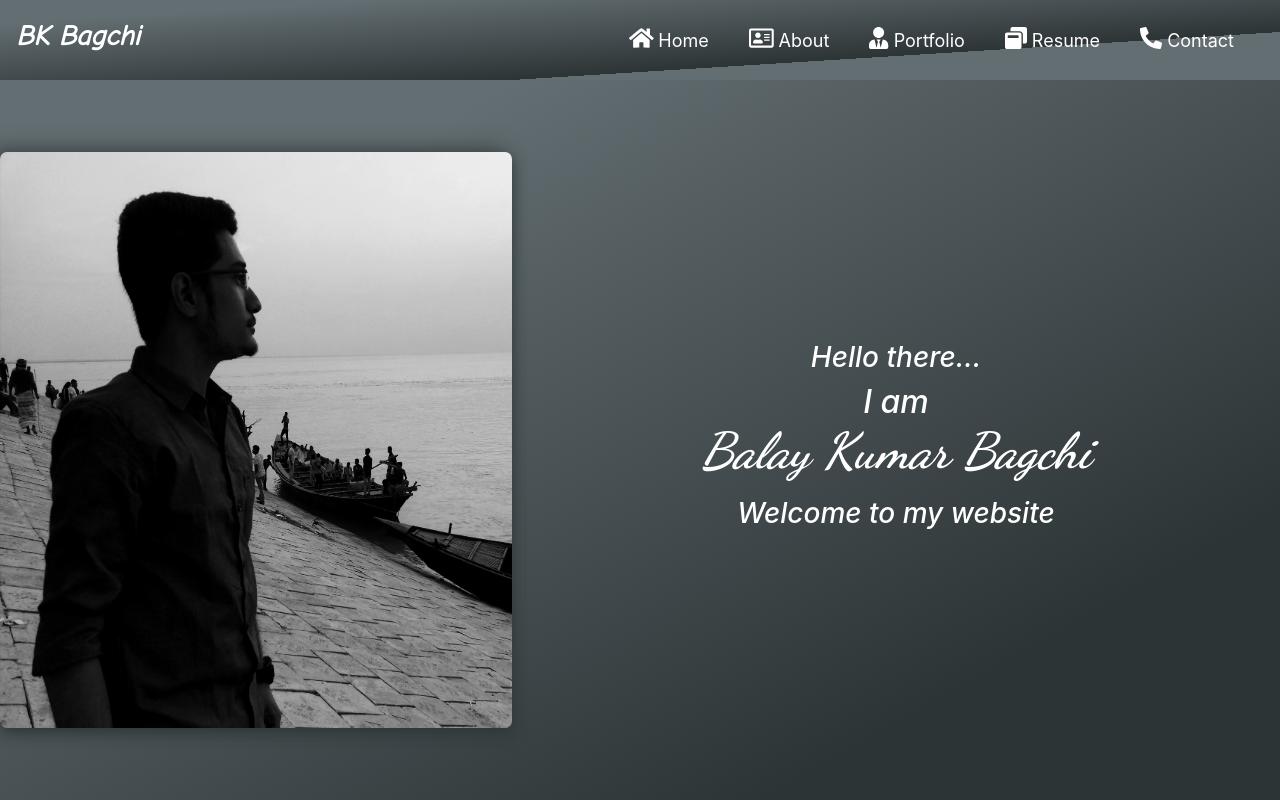
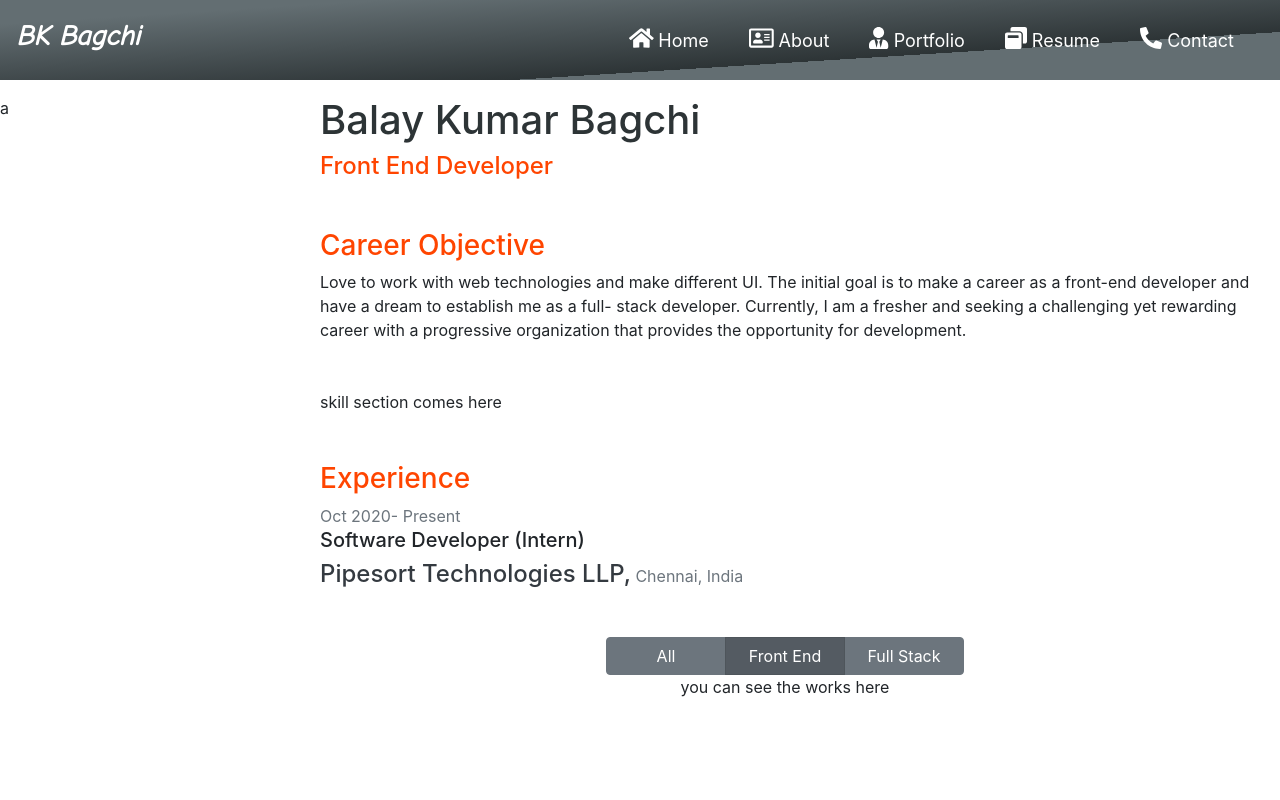
Before and after one commit to BK-Bagchi/portfolio, a React (Create React App) app: page / in a window 1280 px wide. Built offline with nearby package versions, Linux system fonts and the light colour scheme.

Commit message:
About section structure building started

```diff
--- a/src/Components/About/About.css
+++ b/src/Components/About/About.css
@@ -0,0 +1,18 @@
+.about{
+}
+.about .head h1{
+    color: #2d3436;
+}
+.about h3, .about h4{
+    color: orangered;
+}
+.about ul{
+    list-style-type: none;
+}
+.about ul li{
+    display: inline;
+    margin: 0 20px;
+}
+.about .btn{
+    min-width: 120px;
+}
--- a/src/Components/About/About.js
+++ b/src/Components/About/About.js
@@ -0,0 +1,53 @@
+import React from 'react'
+import './About.css'
+import Work from './Works/Work'
+
+const About = () => {
+    return (
+        <section className="about py-3">
+            <div className="row w-100">
+                <div className="col-md-3">a</div>
+                <div className="col-md-9">
+                    <div className="head">
+                        <h1>Balay Kumar Bagchi</h1>
+                        <h4>Front End Developer</h4>
+                    </div>
+                    <div className="objective my-5">
+                        <h3>Career Objective</h3>
+                        <p class="m-0">Love to work with web technologies and make different UI. The initial goal is to
+                        make a career as a front-end developer and have a dream to establish me as a full-
+                        stack developer. Currently, I am a fresher and seeking a challenging yet rewarding
+                        career with a progressive organization that provides the opportunity for development.</p>
+                    </div>
+                    <div className="skills my-5">
+                        skill section comes here
+                    </div>
+                    <div className="experience my-5">
+                        <h3>Experience</h3>
+                        <p class="m-0" className="text-muted m-0">Oct 2020- Present</p>
+                        <h5>Software Developer (Intern)</h5>
+                        <h4 className="text-dark d-inline">Pipesort Technologies LLP,</h4> <p class="m-0" className="text-muted d-inline">Chennai, India</p>
+                    </div>
+                    <div className="works my-5 d-flex flex-column align-items-center justify-content-center">
+                        <div class="btn-group btn-group-toggle">
+                            <label class="btn btn-secondary">
+                                <p class="m-0">All</p>
+                            </label>
+                            <label class="btn btn-secondary active">
+                                <p class="m-0">Front End</p>
+                            </label>
+                            <label class="btn btn-secondary">
+                                <p class="m-0">Full Stack</p>
+                            </label>
+                        </div>
+                        <div className="work">
+                            <Work />
+                        </div>
+                    </div>
+                </div>
+            </div>
+        </section>
+    );
+};
+
+export default About;
--- /dev/null
+++ b/src/Components/About/Works/Work.js
@@ -0,0 +1,12 @@
+import React from 'react'
+import './Work.css'
+
+const Work = () => {
+    return (
+        <main className="work">
+            you can see the works here
+        </main>
+    );
+};
+
+export default Work;
--- a/src/Components/Header/Header.css
+++ b/src/Components/Header/Header.css
@@ -23,6 +23,7 @@
     background: linear-gradient(to right bottom, #636e72, #2d3436, #636e72);
     border-radius: 0 0 7px 7px;
     padding: 0 10px;
+    z-index: 1111;
 }
 
 
--- a/src/Components/Main/Main.js
+++ b/src/Components/Main/Main.js
@@ -1,4 +1,5 @@
 import React from 'react';
+import About from '../About/About';
 import Head from '../Header/Head';
 import Navbar from '../Header/Navbar';
 
@@ -6,7 +7,8 @@ const Main = () => {
     return (
         <>
             <Navbar />
-            <Head />
+            {/* <Head /> */}
+            <About />
         </>
     );
 };
```
Also changed, not shown: src/Components/About/Works/Work.css (added).
